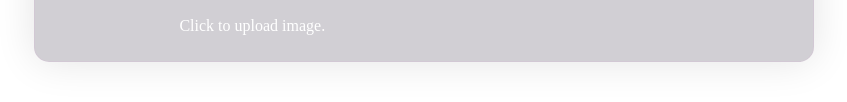
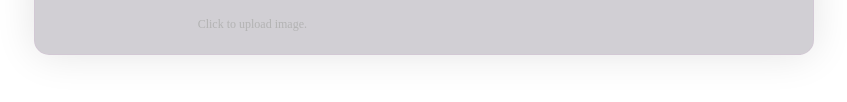
Before and after one commit to adri9775/imgconvert, a plain HTML site: page index.html in a window 1280 px wide. Shown: the part 378-480 px from the top of the page, without its empty margins (216-1063 px from the left). Drawn offline with Linux system fonts and the light colour scheme.

Commit message:
Update index.html

```diff
--- a/index.html
+++ b/index.html
@@ -19,8 +19,11 @@
         padding: 0;
     }
 
-    p{
-        color: #fff;
+    p {
+        color: #B3B3B3;
+        text-transform: none;
+        font-size: 12px;
+
     }
 
     .container {
```
